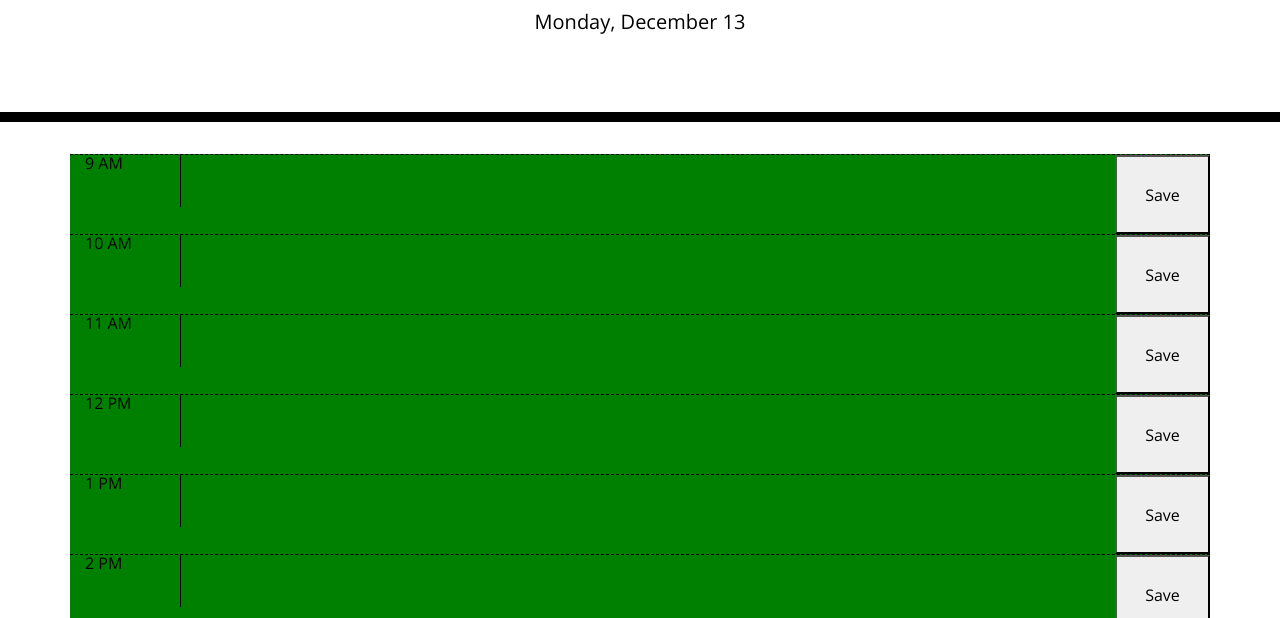
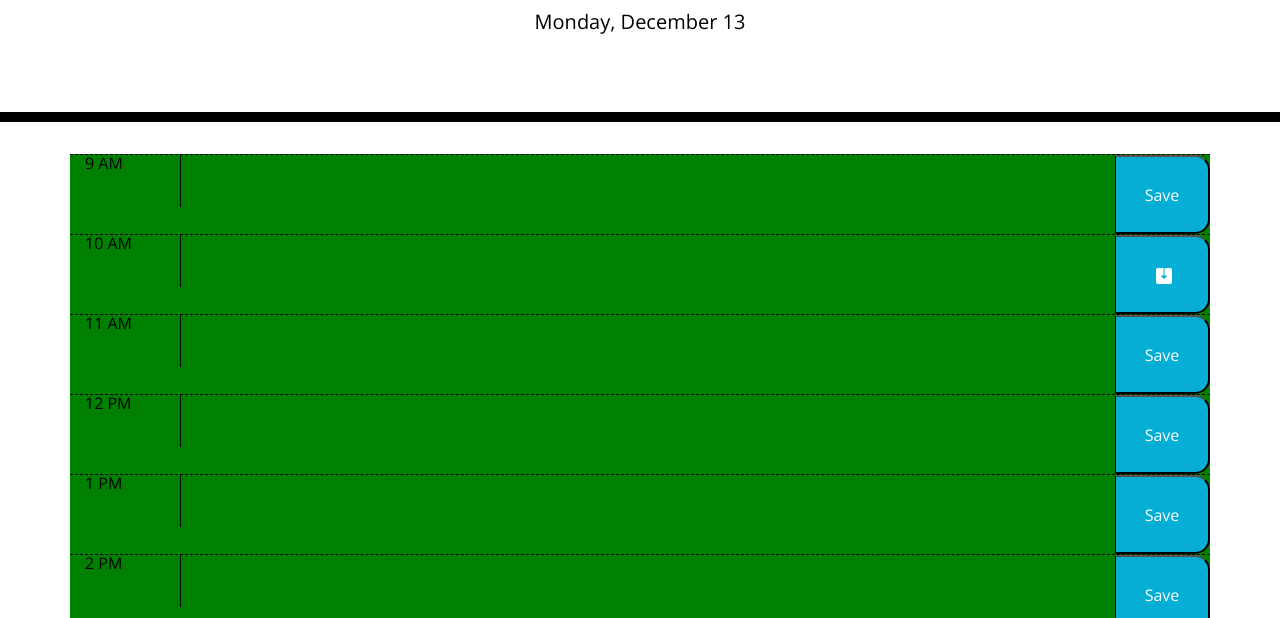
Before and after one commit to tiffsobczak/daily-planner, a plain HTML site: page Develop/index.html in a window 1280 px wide. Shown: the part 182-800 px from the top of the page. Drawn offline with nearby package versions, Linux system fonts and the light colour scheme.

Commit message:
added button icon and styled buttons

```diff
--- a/Develop/index.html
+++ b/Develop/index.html
@@ -39,7 +39,9 @@
       <div class="hour row" data-hour="10">
         <div class="col-md-1">10 AM</div>
         <div class="col-md-10"><textarea></textarea></div>
-        <button class="sav-btn col-md-1">Save</button>
+        <button class="sav-btn col-md-1"> <svg xmlns="http://www.w3.org/2000/svg" width="16" height="16" fill="currentColor" class="bi bi-save2-fill" viewBox="0 0 16 16">
+          <path d="M8.5 1.5A1.5 1.5 0 0 1 10 0h4a2 2 0 0 1 2 2v12a2 2 0 0 1-2 2H2a2 2 0 0 1-2-2V2a2 2 0 0 1 2-2h6c-.314.418-.5.937-.5 1.5v6h-2a.5.5 0 0 0-.354.854l2.5 2.5a.5.5 0 0 0 .708 0l2.5-2.5A.5.5 0 0 0 10.5 7.5h-2v-6z"/>
+        </svg></button>
       </div>
 
       <div class="hour row" data-hour="11">
--- a/Develop/style.css
+++ b/Develop/style.css
@@ -57,7 +57,7 @@ textarea{
   color: white;
 }
 
-.saveBtn {
+.sav-btn {
   border-left: 1px solid black;
   border-top-right-radius: 15px;
   border-bottom-right-radius: 15px;
@@ -65,7 +65,16 @@ textarea{
   color: white;
 }
 
-.saveBtn i:hover {
+.sav-btn i:hover {
   font-size: 20px;
   transition: all .3s ease-in-out;
 }
+
+.sav-btn {
+  xmlns: http://www.w3.org/2000/svg;
+  width: 16;
+  height: 16;
+  fill: currentColor;
+  viewBox: 0 0 16 16
+  path d: M8.5 1.5A1.5 1.5 0 0 1 10 0h4a2 2 0 0 1 2 2v12a2 2 0 0 1-2 2H2a2 2 0 0 1-2-2V2a2 2 0 0 1 2-2h6c-.314.418-.5.937-.5 1.5v6h-2a.5.5 0 0 0-.354.854l2.5 2.5a.5.5 0 0 0 .708 0l2.5-2.5A.5.5 0 0 0 10.5 7.5h-2v-6z;
+}
```
